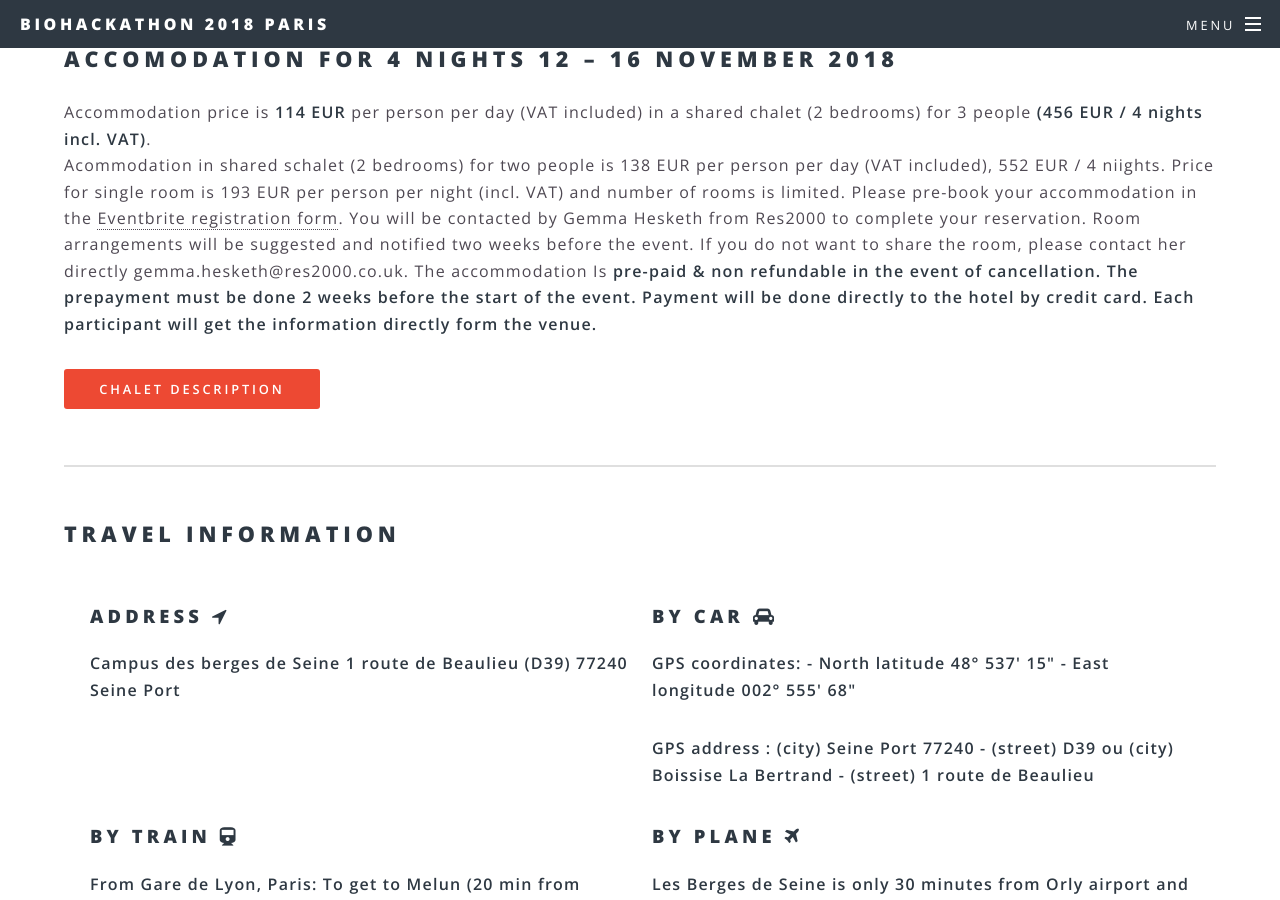
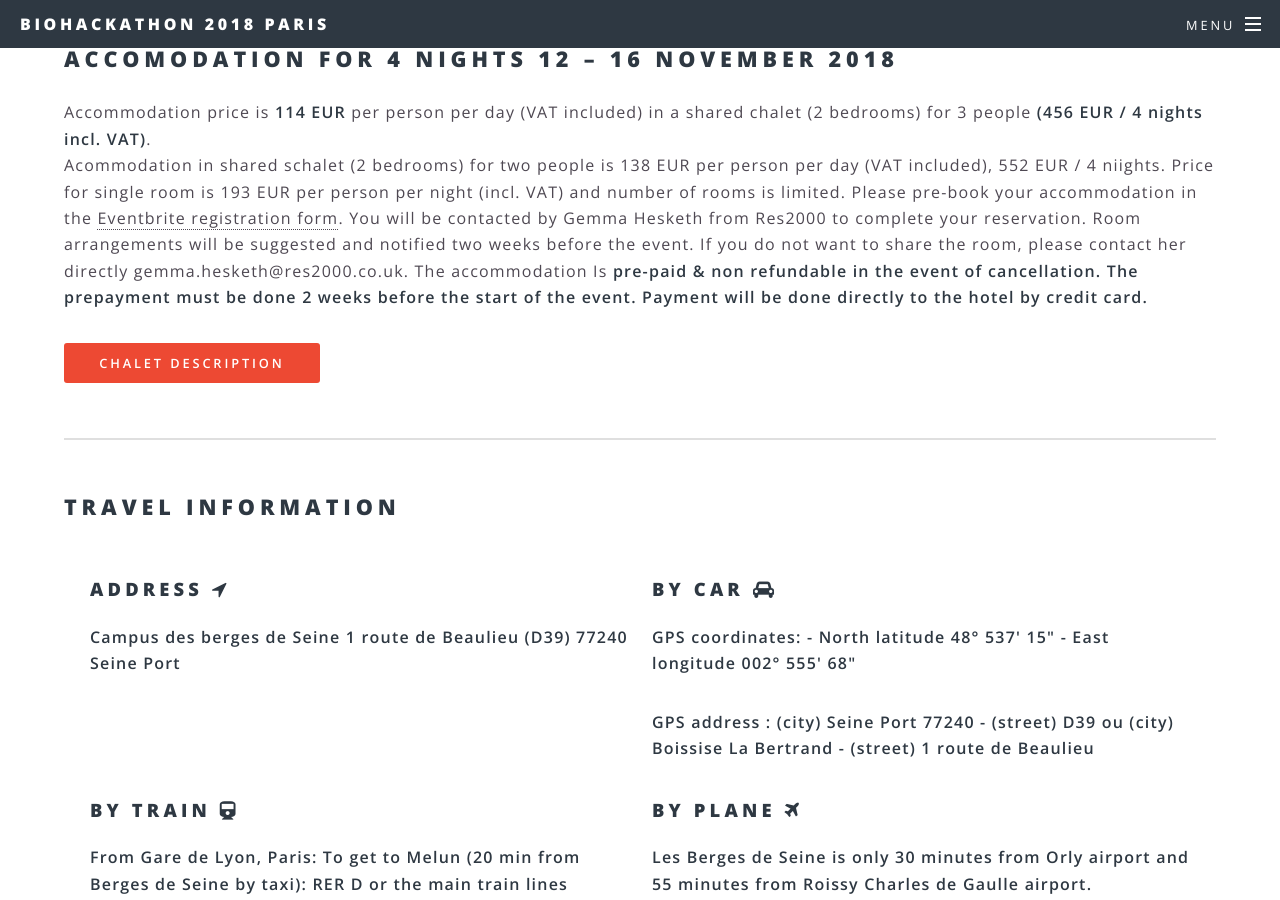
Before and after one commit to elixir-europe/bh2018paris, a Jekyll site: the page built from venue.html, in a window 1280 px wide and 900 px high, scrolled down 921 px. Built offline with Jekyll 4.4.1, drawn with Linux system fonts in a browser that asks for light colours.

Commit message:
Update venue.html

```diff
--- a/venue.html
+++ b/venue.html
@@ -32,7 +32,7 @@
     <p>
         Accommodation price is <strong>114 EUR</strong> per person per day (VAT included) in a shared chalet (2 bedrooms) for 3 people <strong>(456 EUR / 4 nights incl. VAT)</strong>. <br />
         Acommodation in shared schalet (2 bedrooms) for two people is 138 EUR per person per day (VAT included), 552 EUR / 4 niights. Price for single room is 193 EUR per person per night (incl. VAT) and number of rooms is limited. Please pre-book your accommodation in the <a href="https://www.eventbrite.co.uk/e/biohackathon-registration-45286921401" target="_blank">Eventbrite registration form</a>. You will be contacted by Gemma Hesketh from Res2000 to complete your reservation. Room arrangements will be suggested and notified two weeks before the event.
-        If you do not want to share the room, please contact her directly gemma.hesketh@res2000.co.uk. The accommodation Is <strong>pre-paid & non refundable in the event of cancellation<strong>. The prepayment must be done 2 weeks before the start of the event. Payment will be done directly to the hotel by credit card. Each participant will get the information directly form the venue.
+        If you do not want to share the room, please contact her directly gemma.hesketh@res2000.co.uk. The accommodation Is <strong>pre-paid & non refundable in the event of cancellation<strong>. The prepayment must be done 2 weeks before the start of the event. Payment will be done directly to the hotel by credit card.
         <h4></h4>
         <a href="/chaletdesc" class="button special">Chalet description</a>
     </p>
```
